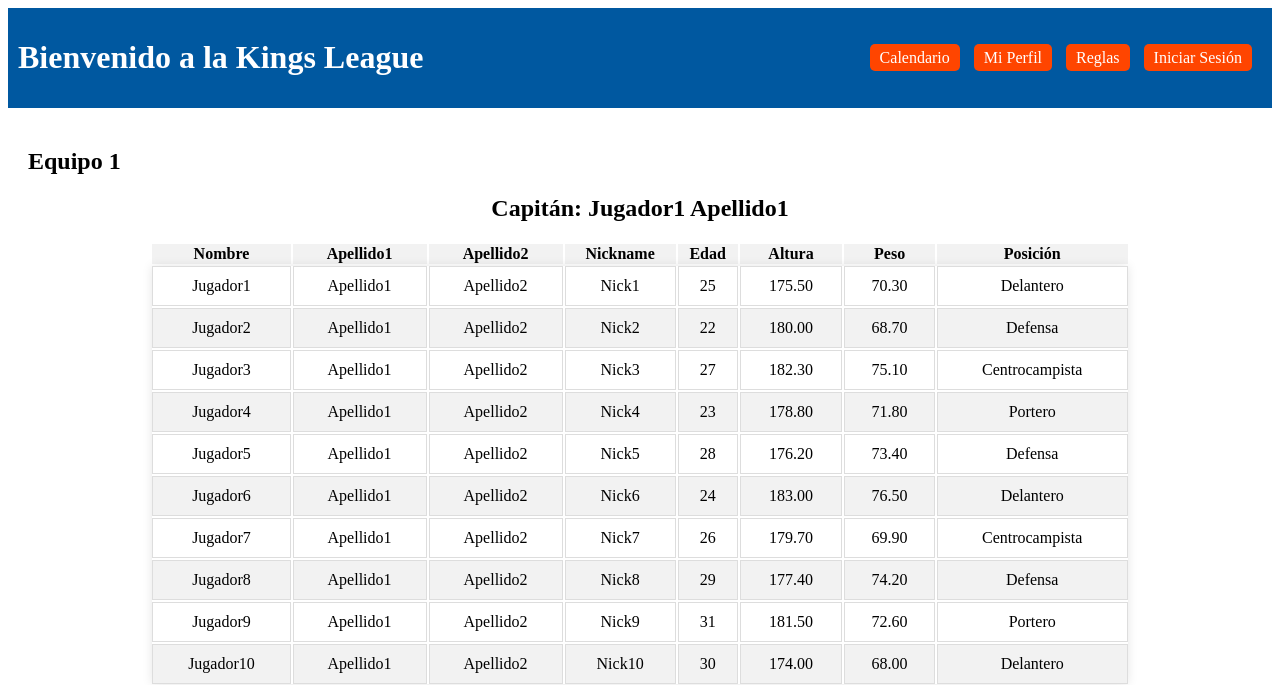
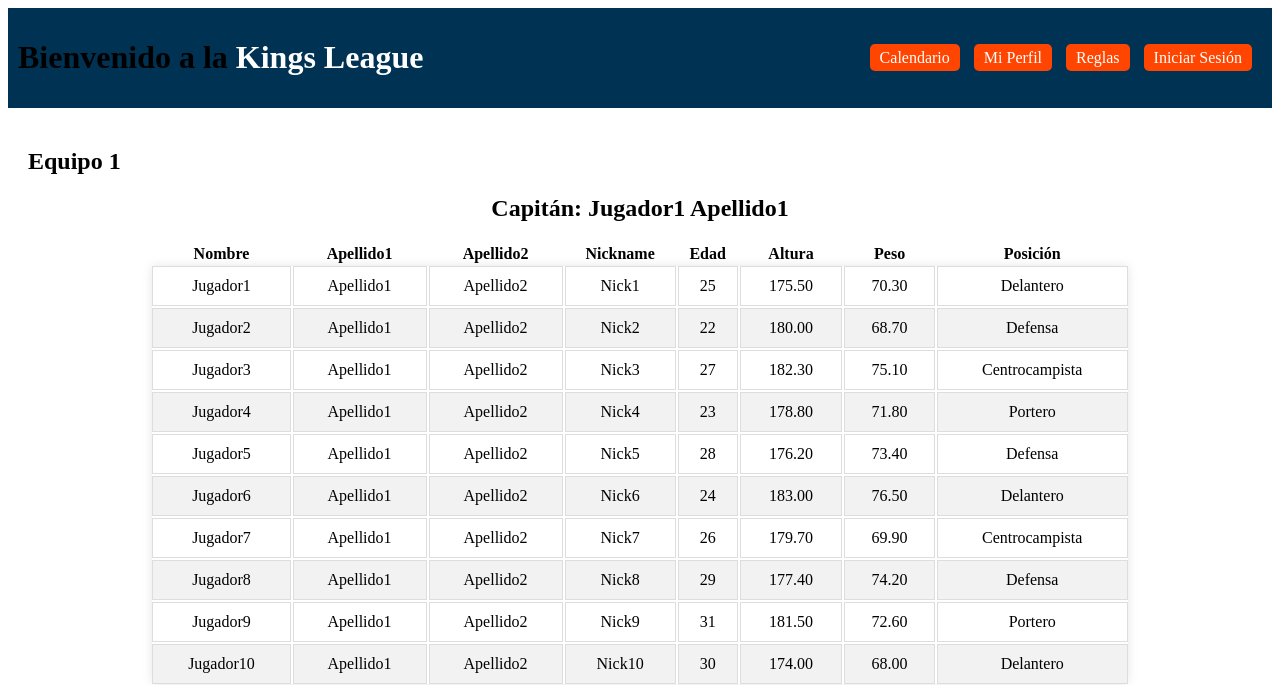
Before and after one commit to kingsLeagueRoyale/kingsLeagueWebsite, a PHP site: page /team/team_details.php?codigo_equipo=EQ1 in a window 1280 px wide. Shown: the top 685 px of the page. Run offline with PHP 8.4, Linux system fonts and the light colour scheme; data comes from the database, SQL or seed files in the repository; data that the repository does not hold is empty.

Commit message:
Creacion de Mercado.php,cambios de color en el css

```diff
--- a/app/calendario.php
+++ b/app/calendario.php
@@ -39,7 +39,7 @@
         <h2>Calendario</h2>
         <p>En esta sección se mostrará el calendario de partidos de la liga.</p>
     </main>
-    <footer>
+<footer>
         <p> Copyright &copy; 2023 , Kikus </p>
     </footer>
 </body>
--- a/app/css/styles.css
+++ b/app/css/styles.css
@@ -1,7 +1,6 @@
-/* Estilo del encabezado */
 header {
-    background-color: #0058A0; /* Color de fondo azul */
-    color: #FFF; /* Texto en blanco */
+    background-color: #003253; /* Color de fondo azul */
+    color: #000000; /* Texto en blanco */
     display: grid; /* Usar CSS Grid para dividir el encabezado en dos columnas */
     grid-template-columns: 1fr 1fr; /* Dividir el encabezado en dos columnas de igual tamaño */
     align-items: center; /* Centra verticalmente los elementos en el encabezado */
@@ -46,6 +45,7 @@
 /* Estilo del contenido principal */
 main {
     padding: 20px;
+    background-color: linear-gradient(to bottom, #ff0224, #00325300)
 }
 
 /* Estilo del pie de página */
@@ -143,7 +143,7 @@
 
 /* Estilos para la tabla */
 #th-list_players {
-    background-color: #f2f2f2; /* Color de fondo del encabezado */
+    background-color: linear-gradient(to bottom, #ff0224, #00325300); /* Color de fondo del encabezado */
     font-weight: bold; /* Texto en negrita en el encabezado */
 }
 
```
Also changed, not shown: app/Mercado.php (added).
